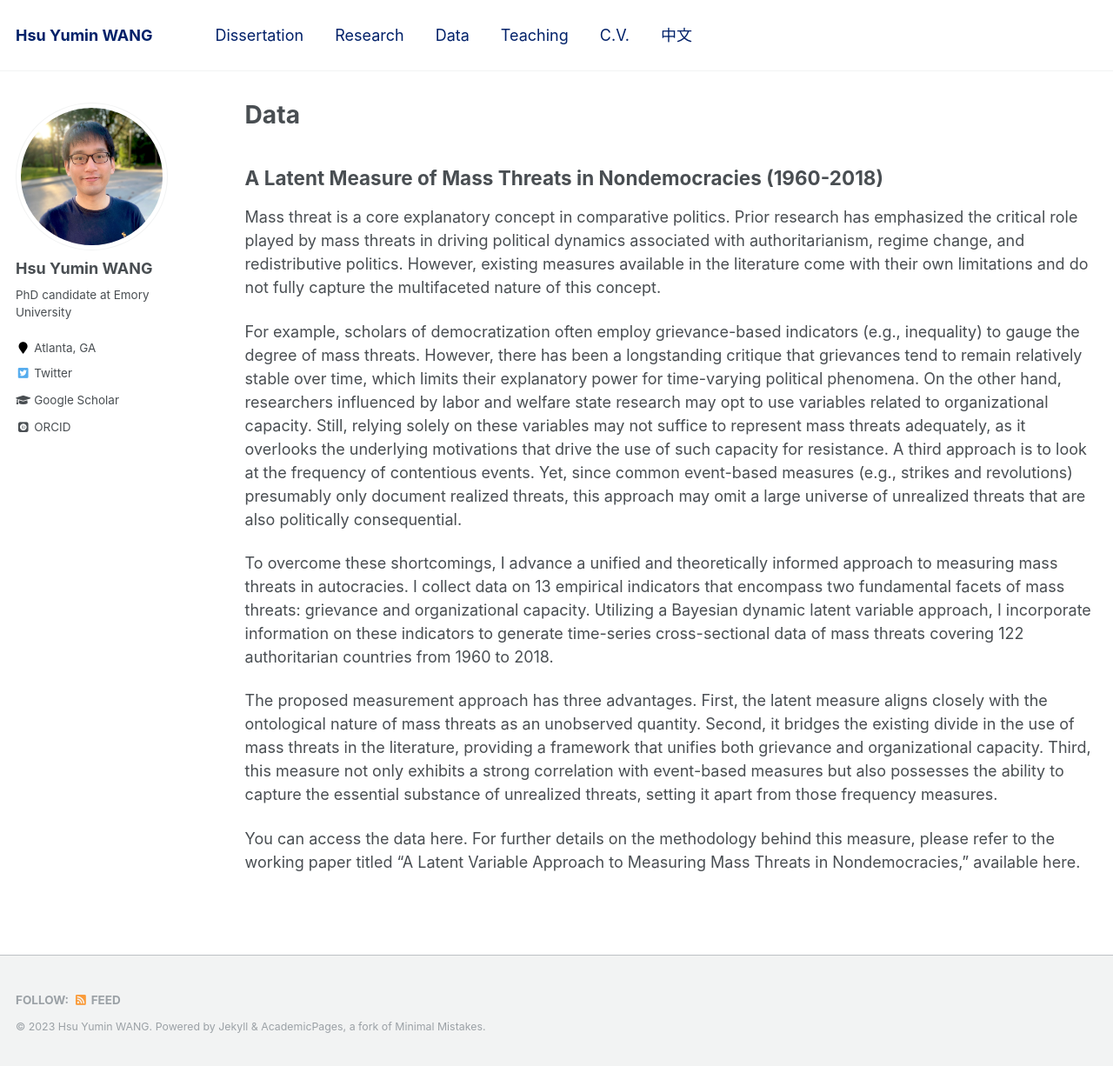
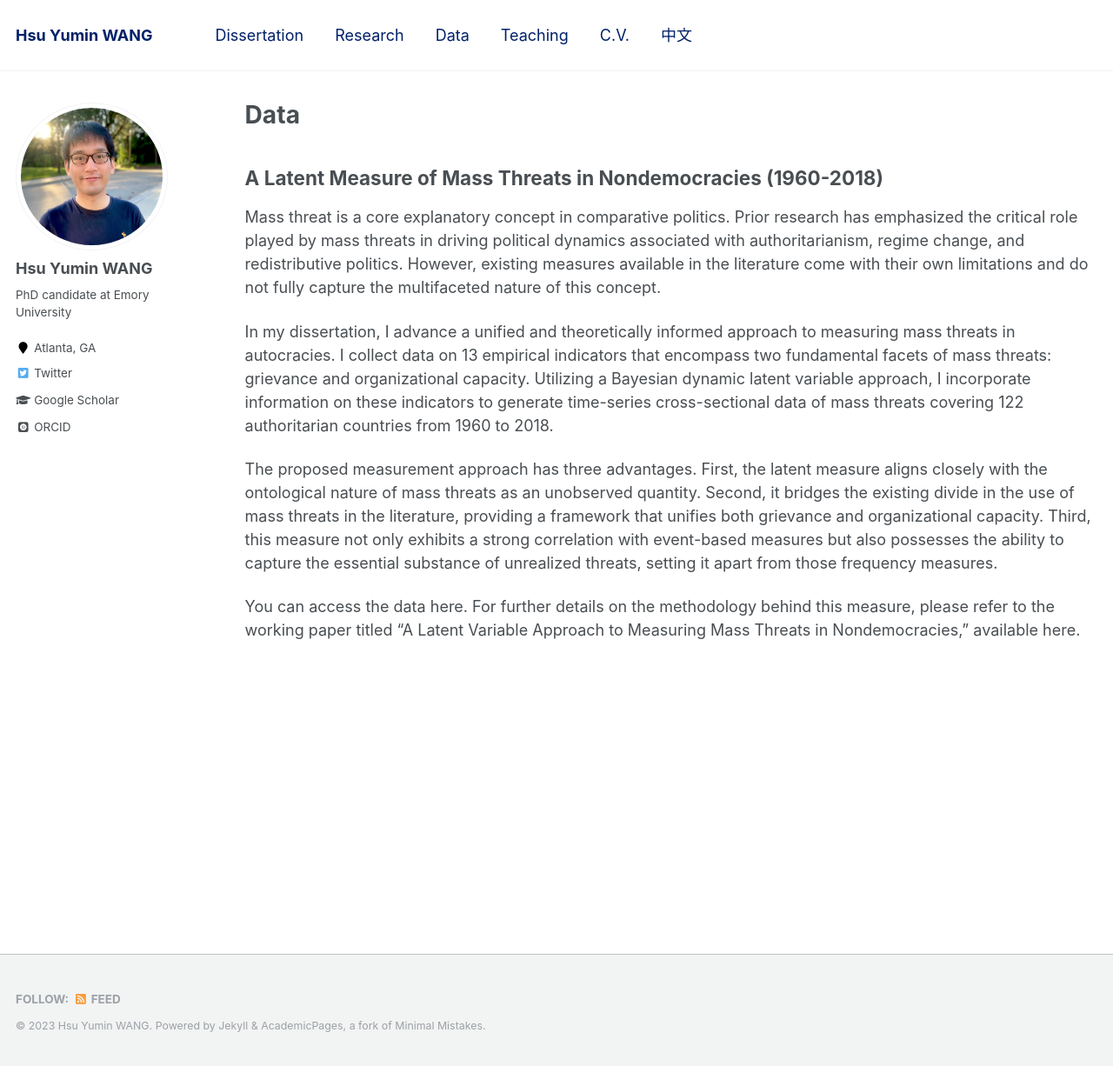
Before and after one commit to hsuyumin/hsuyumin.github.io, a Jekyll site: the page built from _pages/data.md, in a window 1280 px wide and 1226 px high. Shown: the whole window at 87% size. Built offline with Jekyll 4.4.1, drawn with Linux system fonts in a browser that asks for light colours; some web fonts are replaced.

Commit message:
Update data.md

```diff
--- a/_pages/data.md
+++ b/_pages/data.md
@@ -12,9 +12,7 @@ redirect_from:
 
 Mass threat is a core explanatory concept in comparative politics. Prior research has emphasized the critical role played by mass threats in driving political dynamics associated with authoritarianism, regime change, and redistributive politics. However, existing measures available in the literature come with their own limitations and do not fully capture the multifaceted nature of this concept.
 
-For example, scholars of democratization often employ grievance-based indicators (e.g., inequality) to gauge the degree of mass threats. However, there has been a longstanding critique that grievances tend to remain relatively stable over time, which limits their explanatory power for time-varying political phenomena. On the other hand, researchers influenced by labor and welfare state research may opt to use variables related to organizational capacity. Still, relying solely on these variables may not suffice to represent mass threats adequately, as it overlooks the underlying motivations that drive the use of such capacity for resistance. A third approach is to look at the frequency of contentious events. Yet, since common event-based measures (e.g., strikes and revolutions) presumably only document realized threats, this approach may omit a large universe of unrealized threats that are also politically consequential.
-
-To overcome these shortcomings, I advance a unified and theoretically informed approach to measuring mass threats in autocracies. I collect data on 13 empirical indicators that encompass two fundamental facets of mass threats: grievance and organizational capacity. Utilizing a Bayesian dynamic latent variable approach, I incorporate information on these indicators to generate time-series cross-sectional data of mass threats covering 122 authoritarian countries from 1960 to 2018.
+In my dissertation, I advance a unified and theoretically informed approach to measuring mass threats in autocracies. I collect data on 13 empirical indicators that encompass two fundamental facets of mass threats: grievance and organizational capacity. Utilizing a Bayesian dynamic latent variable approach, I incorporate information on these indicators to generate time-series cross-sectional data of mass threats covering 122 authoritarian countries from 1960 to 2018.
 
 The proposed measurement approach has three advantages. First, the latent measure aligns closely with the ontological nature of mass threats as an unobserved quantity. Second, it bridges the existing divide in the use of mass threats in the literature, providing a framework that unifies both grievance and organizational capacity. Third, this measure not only exhibits a strong correlation with event-based measures but also possesses the ability to capture the essential substance of unrealized threats, setting it apart from those frequency measures.
 
```
